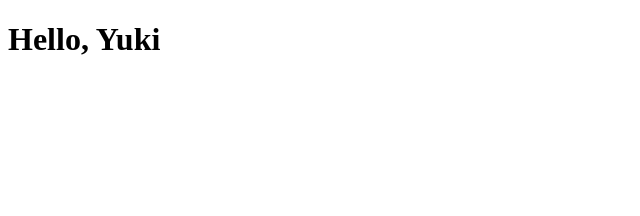
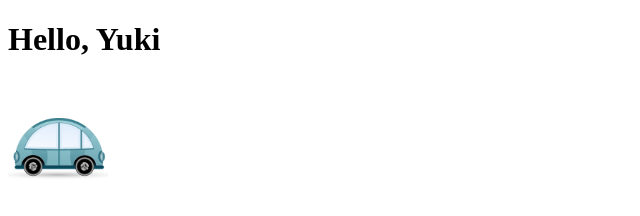
Before and after one commit to Alanplusplus/Personal, a plain HTML site: page index.html in a window 1280 px wide. Shown: the whole page, without its empty margins (0-640 px from the left). Drawn offline with Linux system fonts and the light colour scheme.

Commit message:
add image

```diff
--- a/index.html
+++ b/index.html
@@ -6,5 +6,6 @@
 </head>
 <body>
 <h1>Hello, Yuki</h1>
+<img src="car_test.png" width="100" height="100">
 </body>
 </html>
```
Also changed, not shown: car_test.png (added), skin_test.jpg (added).
